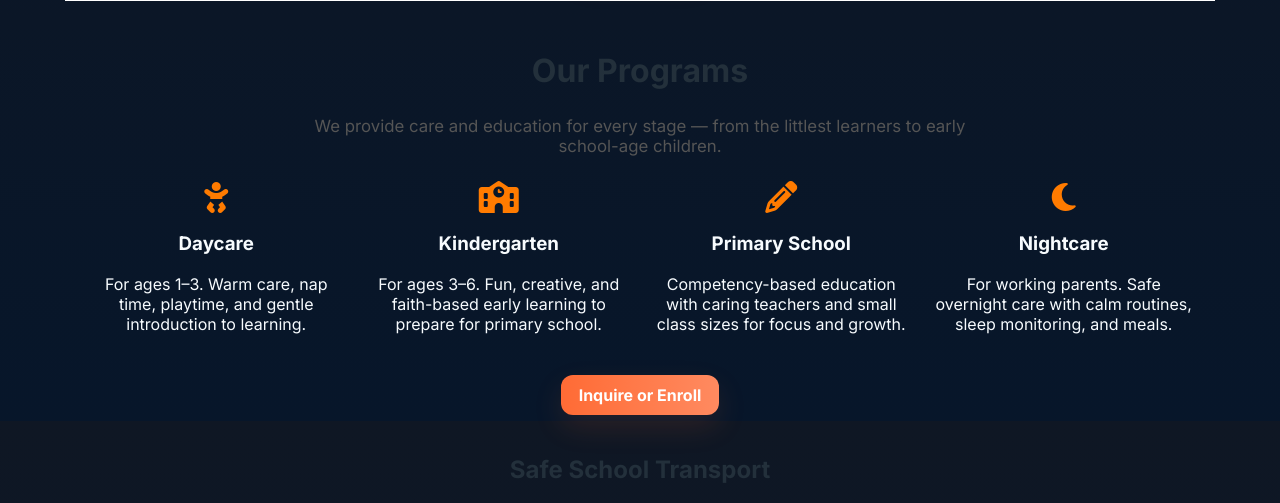
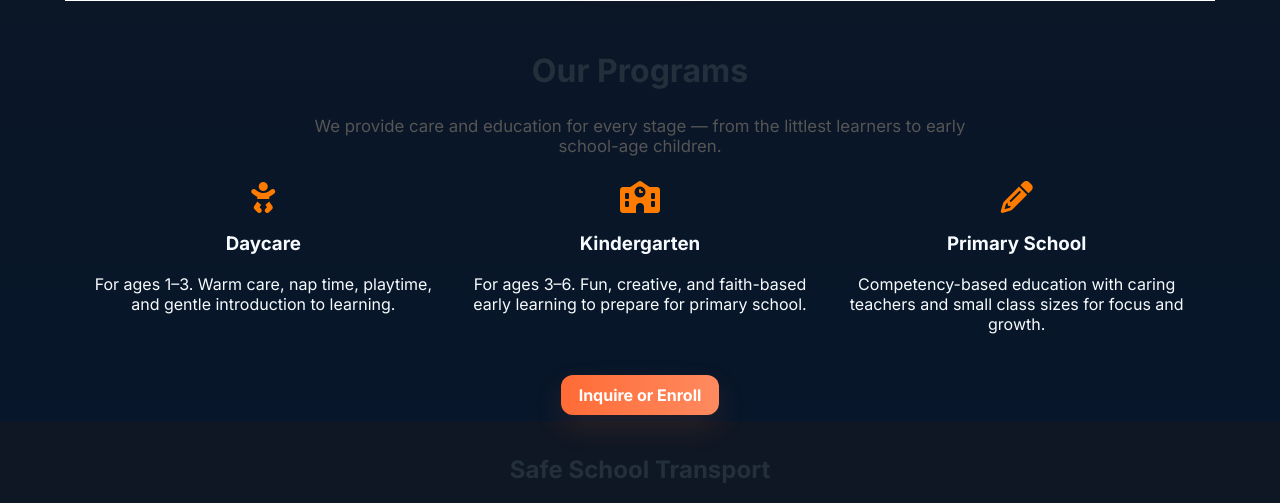
Before and after one commit to JeanPromise/Jevicarn-Christian-School, a Flask app: page / in a window 1280 px wide. Shown: the part 1179-1682 px from the top of the page. Run offline with Flask 3, Linux system fonts and the light colour scheme; data that the repository does not hold is empty; some libraries are stand-ins or nearby versions.

Commit message:
Update home.html

```diff
--- a/templates/home.html
+++ b/templates/home.html
@@ -65,7 +65,8 @@
     We provide care and education for every stage — from the littlest learners to early school-age children.
   </p>
 
-  <div class="programs-grid" style="display:grid;grid-template-columns:repeat(auto-fit,minmax(230px,1fr));gap:20px;margin-top:25px;">
+  <!-- three program columns (Nightcare removed) -->
+  <div class="programs-grid" style="display:grid;grid-template-columns:repeat(auto-fit,minmax(240px,1fr));gap:20px;margin-top:25px;">
     <div class="program-box">
       <i class="fa-solid fa-baby icon" style="font-size:2em;color:#ff7b00;"></i>
       <h3>Daycare</h3>
@@ -82,12 +83,6 @@
       <i class="fa-solid fa-pencil-alt icon" style="font-size:2em;color:#ff7b00;"></i>
       <h3>Primary School</h3>
       <p>Competency-based education with caring teachers and small class sizes for focus and growth.</p>
-    </div>
-
-    <div class="program-box">
-      <i class="fa-solid fa-moon icon" style="font-size:2em;color:#ff7b00;"></i>
-      <h3>Nightcare</h3>
-      <p>For working parents. Safe overnight care with calm routines, sleep monitoring, and meals.</p>
     </div>
   </div>
 
@@ -131,13 +126,12 @@
   </iframe>
 </section>
 
-
 <!-- GALLERY PREVIEW -->
 <section class="gallery-preview container">
   <h2>Snapshots from our day</h2>
   <div class="grid">
     {% for img in images[:8] %}
-      <div class="thumb"><img src="{{ url_for('static', filename='uploads/' ~ img) }}" loading="lazy" alt="photo"></div>
+      <div class="thumb"><img src="{{ url_for('static', filename='uploads/' ~ img) }}" loading="lazy" alt="{{ img }}"></div>
     {% else %}
       <p>No photos yet — upload via the admin panel.</p>
     {% endfor %}
```
